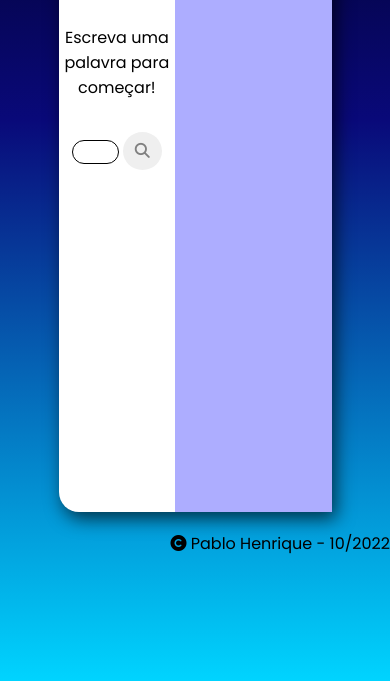
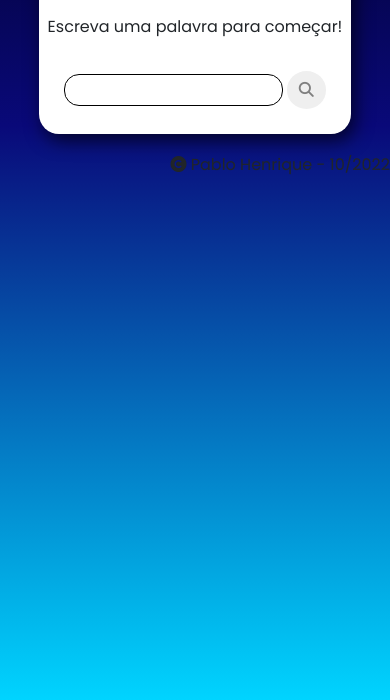
Before and after one commit to PabloHenrique/SearchItem, a plain HTML site: page index.html in a window 390 px wide. Shown: the part 183-883 px from the top of the page. Drawn offline with nearby package versions, Linux system fonts and the light colour scheme.

Commit message:
2022 10 30 - Alterações Finais + CSS Responsivo

```diff
--- a/index.html
+++ b/index.html
@@ -6,6 +6,7 @@
         <meta name="viewport" content="width=device-width, initial-scale=1.0">
         <link rel="stylesheet" href="style.css">
         <link href="//maxcdn.bootstrapcdn.com/font-awesome/4.2.0/css/font-awesome.min.css" rel="stylesheet">
+        <link rel="stylesheet" href="https://cdn.jsdelivr.net/npm/bootstrap@4.1.3/dist/css/bootstrap.min.css" integrity="sha384-MCw98/SFnGE8fJT3GXwEOngsV7Zt27NXFoaoApmYm81iuXoPkFOJwJ8ERdknLPMO" crossorigin="anonymous">
         <style>
             @import url('https://fonts.googleapis.com/css2?family=Poppins:ital,wght@0,100;0,200;0,300;0,400;0,500;0,600;0,700;0,800;0,900;1,100;1,200;1,300;1,400;1,500;1,600;1,700;1,800;1,900&display=swap');
         </style>
@@ -15,7 +16,7 @@
     </head>
     <body>
         <header>
-            <div class="main">
+            <div class="cont">
                 <div class="explorer">
                     <h2 class="explorer-title">Search Item</h2>
                     <p class="explorer-subtitle">Dicionário em português</p>
@@ -28,12 +29,11 @@
 
                     </div>
                 </div>
-                <div class="result">
-                </div>
             </div>
         </header>
         <footer>
             <p><i class="fa fa-copyright" aria-hidden="true"></i> Pablo Henrique - 10/2022</p>
         </footer>
     </body>
+    <script src="https://ajax.googleapis.com/ajax/libs/jquery/3.6.0/jquery.min.js"></script>
 </html>
--- a/script.js
+++ b/script.js
@@ -1,17 +1,20 @@
-let url = 'https://significado.herokuapp.com/v2/';
+let urlDicio = 'https://significado.herokuapp.com/v2/';
+let urlPexels = 'https://api.pexels.com/v1/search?query=';
+const auth = "563492ad6f91700001000001be4b6bf59dab4cf6a0b411cb45d2de28"
 
+const form = document.querySelector("#informacoes");
 let dadosTxt = document.querySelector("#search");
-let bntTxt = document.querySelector("#send");
+let btnTxt = document.querySelector("#send");
 let resultados = document.querySelector("#resultados");
 
-bntTxt.addEventListener("click", (event) => {
+btnTxt.addEventListener("click", (event) => {
     event.preventDefault();
+    //API DICIO
     let palavra = dadosTxt.value;
-    console.log(palavra);
     if(palavra === ''){
         resultados.innerHTML = `<p id="desc-alert"><strong>Erro!</strong> Escreva uma palavra!</p>`
     } else {
-        fetch(`${url}${palavra}`)
+        fetch(`${urlDicio}${palavra}`)
         .then((resposta) => resposta.json())
         .then((data) => {
             console.log(data)
--- a/style.css
+++ b/style.css
@@ -17,17 +17,17 @@ body{
 
 }
 
-.main{
+.cont{
     margin: auto;
-    margin-top: 5%;
-    width: 70%;
-    height: 80vh;
+    margin-top: 10%;
+    width: 50%;
+    height: 100%;
     display: flex;
     text-align: center;
     align-items: center;
     justify-content: center;
     background-color: white;
-    border-radius: 20px 0px 0px 20px;
+    border-radius: 20px;
     -webkit-box-shadow: 4px 7px 18px 0px rgba(0,0,0,0.65);
     -moz-box-shadow: 4px 7px 18px 0px rgba(0,0,0,0.65);
     box-shadow: 4px 7px 18px 0px rgba(0,0,0,0.65);
@@ -35,7 +35,7 @@ body{
 
 .explorer{
     top: 50%;
-    width: 47%;
+    width: 50%;
     height: 100%;
 }
 
@@ -52,15 +52,8 @@ body{
     margin-bottom: 2em;
 }
 
-.result{
-    width: 63%;
-    height: 100%;
-    float: right;
-    background-color: rgba(0, 0, 255, 0.322);
-}
-
 .informacoes{
-    width: 70%;
+    width: 100%;
     margin: auto;
     display: flex;
     justify-content: center;
@@ -71,7 +64,7 @@ body{
     border: solid 1px;
     padding: 1% 1%;
     border-radius: 15px;
-    width: 40%;
+    width: 70%;
 }
 
 .btnSearch{
@@ -115,3 +108,17 @@ footer{
     text-align: right;
     margin-top: 5%;
 }
+
+@media (max-width:1000px){
+    .container{
+        margin-left: 50%; margin-right: 50%;
+        flex-direction: column;
+    }
+    .explorer{
+        width: 100%;
+        height: 100%;
+    }
+    .cont{
+        width: 80%;
+    }
+}
```
